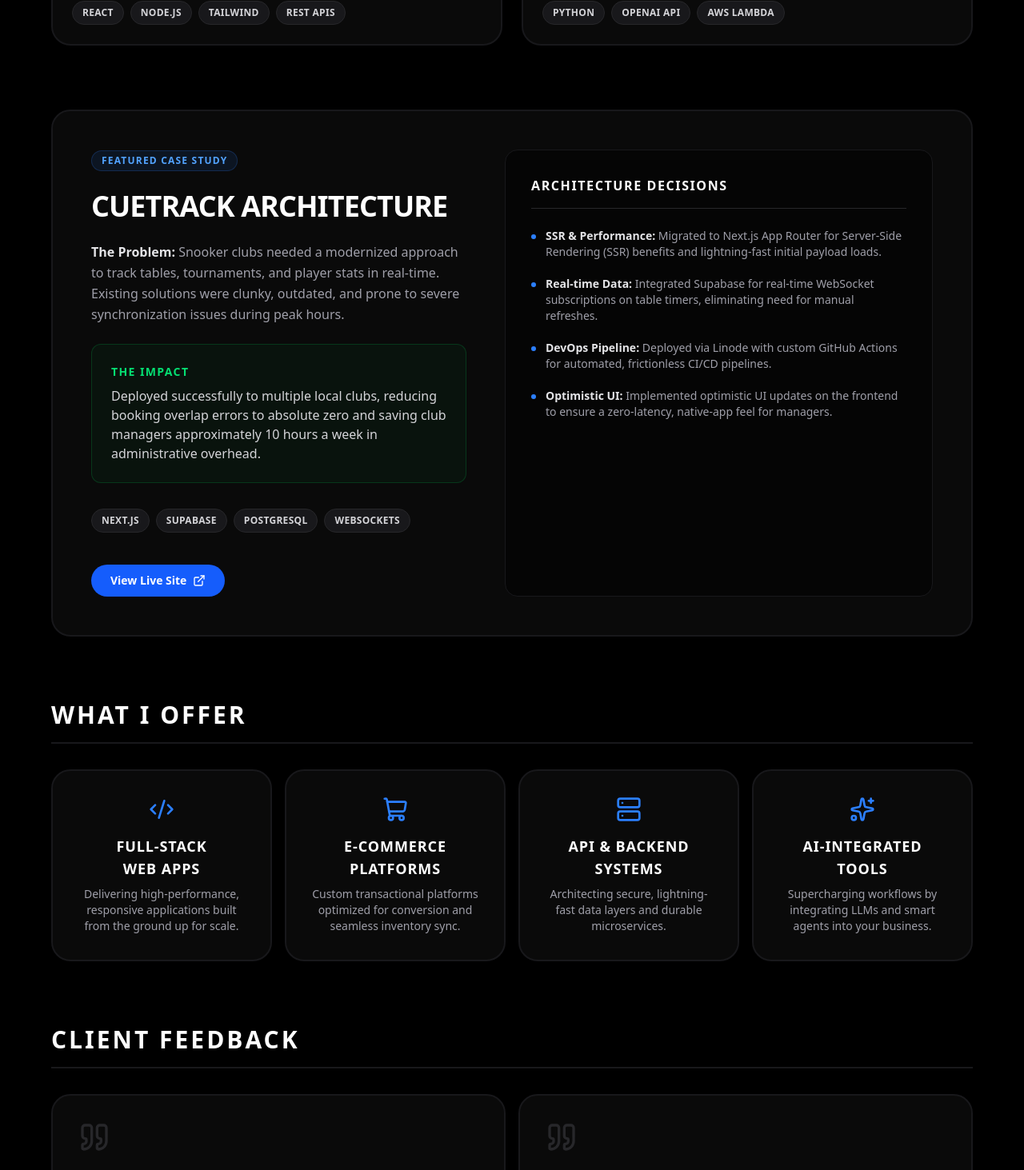
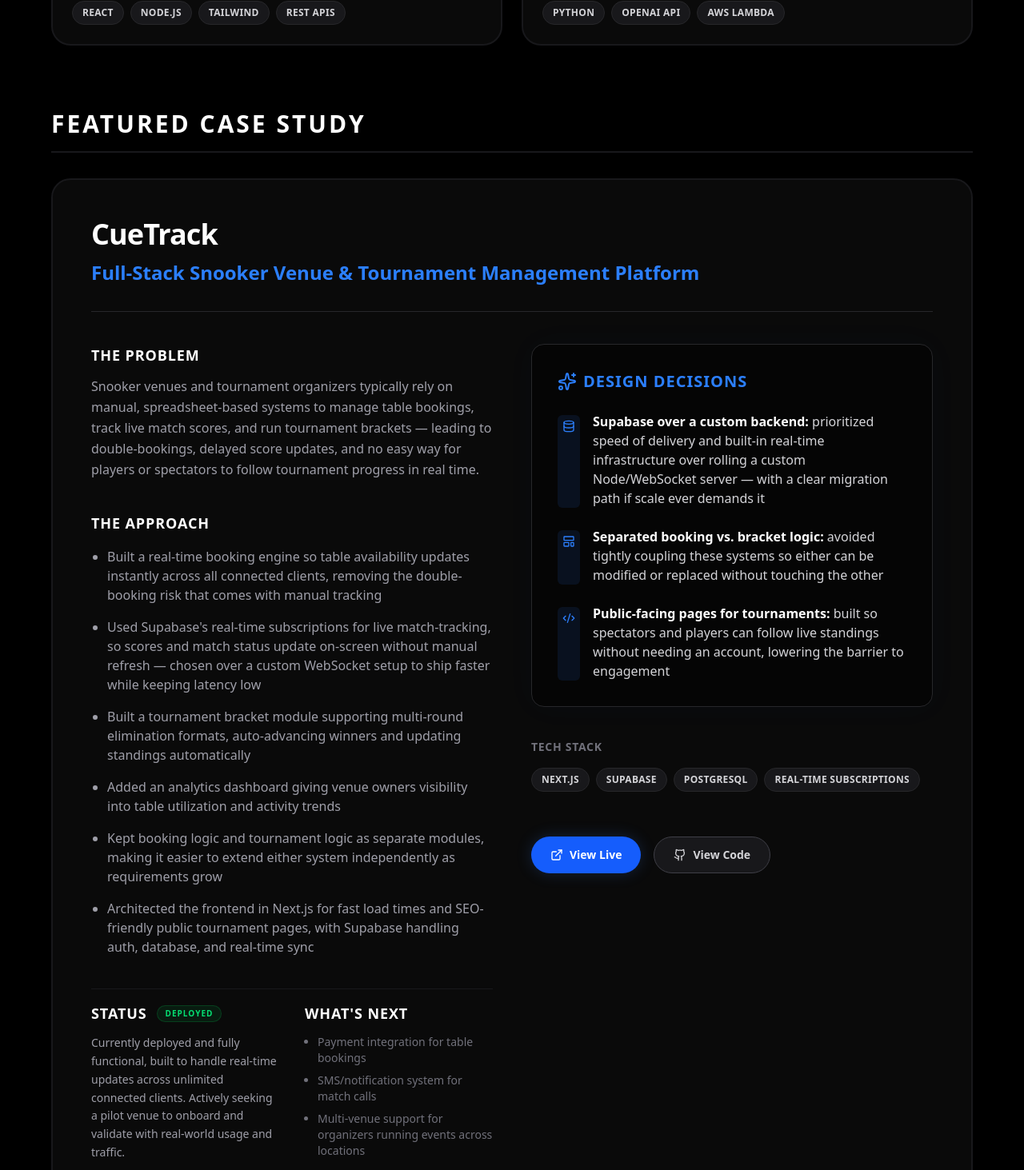
Before and after one commit to alone775/potfolio, a Next.js app: page /potfolio/ in a window 1280 px wide. Shown: the part 2152-3615 px from the top of the page at 80% size. Built offline with nearby package versions, Linux system fonts and the light colour scheme.

Commit message:
feat: replace case study section with expanded CueTrack deep-dive

```diff
--- a/src/app/page.tsx
+++ b/src/app/page.tsx
@@ -261,57 +261,103 @@
         </div>
 
         {/* Featured Case Study */}
+        <div id="case-study" className="scroll-mt-12">
           <FadeIn>
+            <h2 className="text-3xl font-black text-white uppercase tracking-widest mb-8 border-b-2 border-zinc-900 pb-4">Featured Case Study</h2>
+          </FadeIn>
+          <FadeIn delay={0.1}>
             <BentoCard className="md:col-span-4 p-8 md:p-12">
-            <div className="flex flex-col md:flex-row gap-12">
-              <div className="flex-1 space-y-6">
-                <div className="inline-block px-3 py-1 bg-blue-500/10 text-blue-400 font-bold text-xs rounded-full border border-blue-500/20 uppercase tracking-widest">
-                  Featured Case Study
+              <div className="mb-10 border-b border-zinc-800 pb-8">
+                <h3 className="text-3xl md:text-4xl font-black text-white tracking-tight mb-3">CueTrack</h3>
+                <h4 className="text-xl md:text-2xl font-bold text-blue-500">Full-Stack Snooker Venue & Tournament Management Platform</h4>
               </div>
-                <h3 className="text-4xl font-black text-white uppercase tracking-tight">CueTrack Architecture</h3>
+
+              <div className="flex flex-col lg:flex-row gap-12">
+                <div className="flex-1 space-y-10">
+                  <section>
+                    <h5 className="text-lg font-black uppercase tracking-wider text-white mb-3">The Problem</h5>
                     <p className="text-zinc-400 font-medium leading-relaxed">
-                  <strong className="text-zinc-200">The Problem:</strong> Snooker clubs needed a modernized approach to track tables, tournaments, and player stats in real-time. Existing solutions were clunky, outdated, and prone to severe synchronization issues during peak hours.
+                      Snooker venues and tournament organizers typically rely on manual, spreadsheet-based systems to manage table bookings, track live match scores, and run tournament brackets — leading to double-bookings, delayed score updates, and no easy way for players or spectators to follow tournament progress in real time.
                     </p>
-                <div className="bg-green-500/5 border border-green-500/20 rounded-xl p-6">
-                  <h4 className="text-green-400 font-bold uppercase tracking-widest text-sm mb-2">The Impact</h4>
-                  <p className="text-zinc-300 font-medium">Deployed successfully to multiple local clubs, reducing booking overlap errors to absolute zero and saving club managers approximately 10 hours a week in administrative overhead.</p>
+                  </section>
+
+                  <section>
+                    <h5 className="text-lg font-black uppercase tracking-wider text-white mb-4">The Approach</h5>
+                    <ul className="space-y-4 text-zinc-400 font-medium list-disc list-outside ml-5">
+                      <li>Built a real-time booking engine so table availability updates instantly across all connected clients, removing the double-booking risk that comes with manual tracking</li>
+                      <li>Used Supabase's real-time subscriptions for live match-tracking, so scores and match status update on-screen without manual refresh — chosen over a custom WebSocket setup to ship faster while keeping latency low</li>
+                      <li>Built a tournament bracket module supporting multi-round elimination formats, auto-advancing winners and updating standings automatically</li>
+                      <li>Added an analytics dashboard giving venue owners visibility into table utilization and activity trends</li>
+                      <li>Kept booking logic and tournament logic as separate modules, making it easier to extend either system independently as requirements grow</li>
+                      <li>Architected the frontend in Next.js for fast load times and SEO-friendly public tournament pages, with Supabase handling auth, database, and real-time sync</li>
+                    </ul>
+                  </section>
+
+                  <div className="flex flex-col sm:flex-row gap-8 pt-4 border-t border-zinc-900">
+                    <section className="flex-1">
+                      <div className="flex items-center gap-3 mb-3">
+                        <h5 className="text-lg font-black uppercase tracking-wider text-white">Status</h5>
+                        <span className="px-2.5 py-0.5 bg-green-500/10 text-green-400 font-bold text-[10px] rounded-full border border-green-500/20 tracking-widest">DEPLOYED</span>
                       </div>
-                <div className="flex flex-wrap gap-2 pt-2">
+                      <p className="text-zinc-400 font-medium leading-relaxed text-sm">
+                        Currently deployed and fully functional, built to handle real-time updates across unlimited connected clients. Actively seeking a pilot venue to onboard and validate with real-world usage and traffic.
+                      </p>
+                    </section>
+                    <section className="flex-1">
+                      <h5 className="text-lg font-black uppercase tracking-wider text-white mb-3">What's Next</h5>
+                      <ul className="space-y-2 text-zinc-500 font-medium text-sm list-disc list-outside ml-4">
+                        <li>Payment integration for table bookings</li>
+                        <li>SMS/notification system for match calls</li>
+                        <li>Multi-venue support for organizers running events across locations</li>
+                      </ul>
+                    </section>
+                  </div>
+                </div>
+
+                <div className="flex-1 space-y-10">
+                  <section className="bg-[#050505] rounded-2xl p-6 md:p-8 border border-zinc-800 shadow-[0_0_40px_rgba(59,130,246,0.03)]">
+                    <h5 className="text-xl font-black uppercase tracking-wider text-blue-500 mb-6 flex items-center gap-2">
+                      <Sparkles size={24} /> Design Decisions
+                    </h5>
+                    <ul className="space-y-6 text-zinc-300 font-medium">
+                      <li className="flex gap-4">
+                        <div className="mt-1 p-1.5 bg-blue-500/10 rounded-md shrink-0"><Database className="text-blue-500" size={16} /></div>
+                        <p><strong className="text-white">Supabase over a custom backend:</strong> prioritized speed of delivery and built-in real-time infrastructure over rolling a custom Node/WebSocket server — with a clear migration path if scale ever demands it</p>
+                      </li>
+                      <li className="flex gap-4">
+                        <div className="mt-1 p-1.5 bg-blue-500/10 rounded-md shrink-0"><LayoutTemplate className="text-blue-500" size={16} /></div>
+                        <p><strong className="text-white">Separated booking vs. bracket logic:</strong> avoided tightly coupling these systems so either can be modified or replaced without touching the other</p>
+                      </li>
+                      <li className="flex gap-4">
+                        <div className="mt-1 p-1.5 bg-blue-500/10 rounded-md shrink-0"><Code2 className="text-blue-500" size={16} /></div>
+                        <p><strong className="text-white">Public-facing pages for tournaments:</strong> built so spectators and players can follow live standings without needing an account, lowering the barrier to engagement</p>
+                      </li>
+                    </ul>
+                  </section>
+
+                  <section>
+                    <h5 className="text-sm font-black uppercase tracking-wider text-zinc-500 mb-4">Tech Stack</h5>
+                    <div className="flex flex-wrap gap-2">
                       <Tag>Next.js</Tag>
                       <Tag>Supabase</Tag>
                       <Tag>PostgreSQL</Tag>
-                  <Tag>WebSockets</Tag>
+                      <Tag>Real-time subscriptions</Tag>
                     </div>
-                <div className="flex gap-4 pt-4">
-                  <a href="https://cuetrack.me" target="_blank" rel="noopener noreferrer" className="flex items-center gap-2 text-sm font-bold text-white bg-blue-600 hover:bg-blue-500 px-6 py-2.5 rounded-full transition-colors">
-                    View Live Site <ExternalLink size={16} />
+                  </section>
+
+                  <section className="flex flex-wrap gap-4 pt-4">
+                    <a href="https://www.cuetrack.me/" target="_blank" rel="noopener noreferrer" className="flex items-center gap-2 text-sm font-bold text-white bg-blue-600 hover:bg-blue-500 px-6 py-3 rounded-full transition-colors shadow-[0_0_20px_rgba(59,130,246,0.2)]">
+                      <ExternalLink size={16} /> View Live
                     </a>
-                </div>
-              </div>
-              <div className="flex-1 bg-[#050505] rounded-2xl p-6 md:p-8 border border-zinc-900">
-                <h4 className="text-white font-bold uppercase tracking-widest mb-6 border-b border-zinc-800 pb-4">Architecture Decisions</h4>
-                <ul className="space-y-5 text-sm text-zinc-400 font-medium">
-                  <li className="flex items-start gap-3">
-                    <span className="w-1.5 h-1.5 rounded-full bg-blue-500 mt-2 shrink-0" />
-                    <p><strong className="text-zinc-200">SSR & Performance:</strong> Migrated to Next.js App Router for Server-Side Rendering (SSR) benefits and lightning-fast initial payload loads.</p>
-                  </li>
-                  <li className="flex items-start gap-3">
-                    <span className="w-1.5 h-1.5 rounded-full bg-blue-500 mt-2 shrink-0" />
-                    <p><strong className="text-zinc-200">Real-time Data:</strong> Integrated Supabase for real-time WebSocket subscriptions on table timers, eliminating need for manual refreshes.</p>
-                  </li>
-                  <li className="flex items-start gap-3">
-                    <span className="w-1.5 h-1.5 rounded-full bg-blue-500 mt-2 shrink-0" />
-                    <p><strong className="text-zinc-200">DevOps Pipeline:</strong> Deployed via Linode with custom GitHub Actions for automated, frictionless CI/CD pipelines.</p>
-                  </li>
-                  <li className="flex items-start gap-3">
-                    <span className="w-1.5 h-1.5 rounded-full bg-blue-500 mt-2 shrink-0" />
-                    <p><strong className="text-zinc-200">Optimistic UI:</strong> Implemented optimistic UI updates on the frontend to ensure a zero-latency, native-app feel for managers.</p>
-                  </li>
-                </ul>
+                    <a href="https://github.com/alone775/quetrack" target="_blank" rel="noopener noreferrer" className="flex items-center gap-2 text-sm font-bold text-zinc-300 bg-zinc-900 border border-zinc-700 hover:border-zinc-500 hover:text-white px-6 py-3 rounded-full transition-colors">
+                      <Github size={16} /> View Code
+                    </a>
+                  </section>
                 </div>
               </div>
             </BentoCard>
           </FadeIn>
+        </div>
 
         {/* Services / What I Offer */}
         <div>
```
Lines whose indentation alone changed are shown as unchanged.
